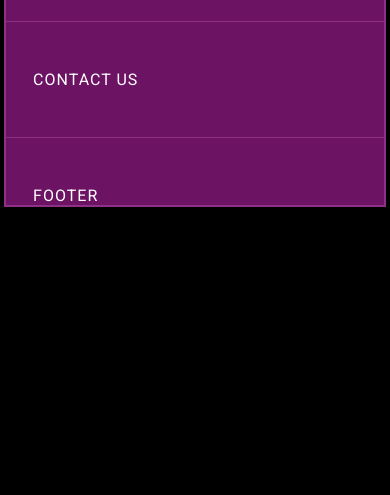
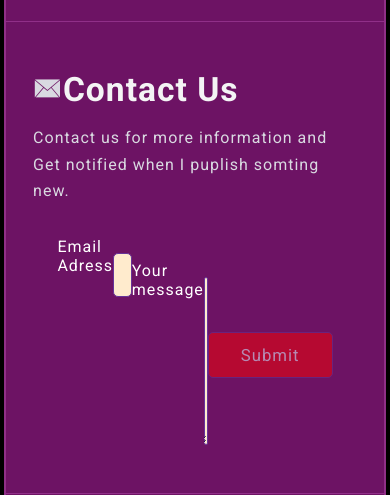
Before and after one commit to WiseOwl77/portoflio, a React (Vite) app: page / in a window 390 px wide. Shown: the part 1201-1696 px from the top of the page. Before the commit the page ends 1408 px from the top, so only its background shows below. Built offline with nearby package versions, Linux system fonts and the light colour scheme.

Commit message:
section contact-us

```diff
--- a/src/components/4.contact/Contact.css
+++ b/src/components/4.contact/Contact.css
@@ -0,0 +1,83 @@
+section.contact-us .icon-envelope {
+	color: var(--subtitle);
+	max-width: 1rem;
+	font-size: 1.8rem;
+}
+section.contact-us .title {
+	font-size: 2.1rem;
+	margin-bottom: 1rem;
+	color: var(--title);
+}
+section.contact-us .sub-title {
+	color: var(--subtitle);
+	margin-bottom: 2rem;
+	line-height: 1.65rem;
+}
+section.contact-us .label {
+	color: var(--subtitle);
+}
+section.contact-us #email,
+section.contact-us #message {
+	all: unset;
+	background-color: blanchedalmond;
+	border: 1px solid rebeccapurple;
+	width: 16rem;
+	padding: 0.5rem 1rem;
+	border-radius: 5px;
+	transition: 0.3s;
+	font-size: 1.1rem;
+}
+section.contact-us #email:focus section.contact-us #message:focus {
+	border: 1px solid rgb(171, 152, 191);
+}
+section.contact-us #email:hover section.contact-us #message:hover {
+	border: 1px solid rgb(132, 101, 164);
+}
+section.contact-us #message {
+	min-height: 9rem;
+	resize: vertical;
+}
+section.contact-us .submit {
+	background: red;
+	padding: 0.75rem 2rem;
+	text-align: center;
+	font-size: 1.05rem;
+	text-transform: capitalize;
+	opacity: 0.5;
+	border-radius: 5px;
+	transition: 0.3s;
+	border: 1px solid rebeccapurple;
+	margin-top: 1.8rem;
+}
+section.contact-us .submit:hover {
+	scale: 0.97;
+}
+/*media query*/
+@media (max-width: 600px) {
+	section.contact-us .animation {
+		display: none;
+	}
+	section.contact-us form {
+		display: flex;
+		font-display: column;
+		width: 85%;
+		margin-left: auto;
+		margin-right: auto;
+	}
+	section.contact-us form div {
+		font-display: column;
+		align-items: start;
+	}
+	section.contact-us #email,
+	section.contact-us #message {
+		width: 100%;
+		margin-left: 0;
+		padding: 0.7rem 0;
+		margin-top: 1rem;
+	}
+	section.contact-us .submit {
+		width: 30%;
+		justify-content: center;
+		align-self: center;
+	}
+}
--- a/src/components/4.contact/Contact.jsx
+++ b/src/components/4.contact/Contact.jsx
@@ -1,10 +1,34 @@
-import React from 'react'
-import './Contact.css'
+import React from "react";
+import "./Contact.css";
 
 const Contact = () => {
-  return (
-    <div>CONTACT US</div>
-  )
-}
+	return (
+		<section className="contact-us">
+			<h1 className="title">
+				<span className="icon-envelope"></span>
+				Contact Us
+			</h1>
+			<p className="sub-title">
+				Contact us for more information and Get notified when I puplish
+				somting new.
+			</p>
+			<div className="flex">
+				<form className="">
+					<div className="flex">
+						<label htmlFor="email">Email Adress</label>
+						<input required type="email" name="" id="email" />
+					</div>
 
-export default Contact
+					<div className="flex" style={{ marginTop: "24px" }}>
+						<label htmlFor="message">Your message</label>
+						<textarea required name="" id="message"></textarea>
+					</div>
+					<button className="submit">Submit</button>
+				</form>
+				<div className="border animation">animation</div>
+			</div>
+		</section>
+	);
+};
+
+export default Contact;
```
